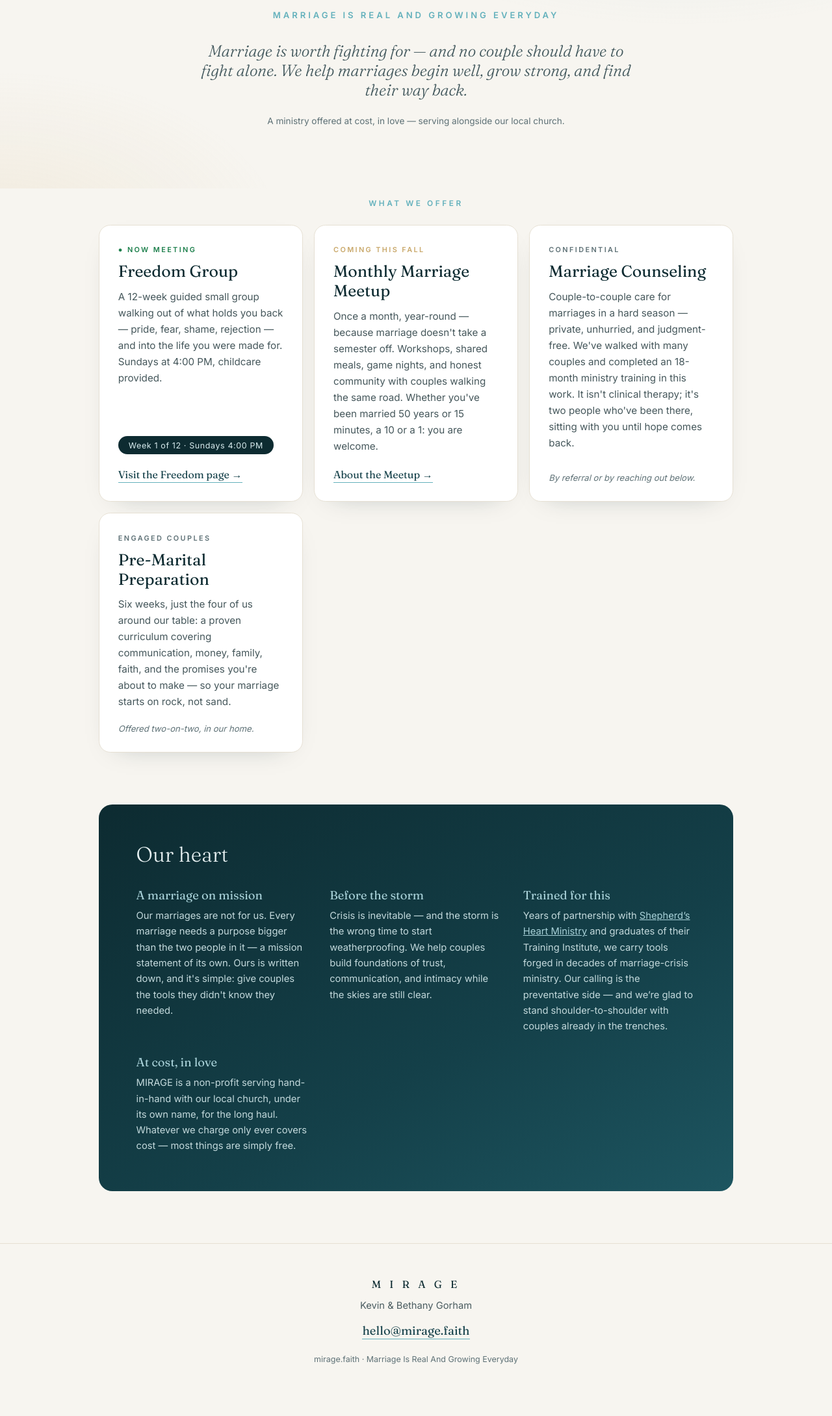
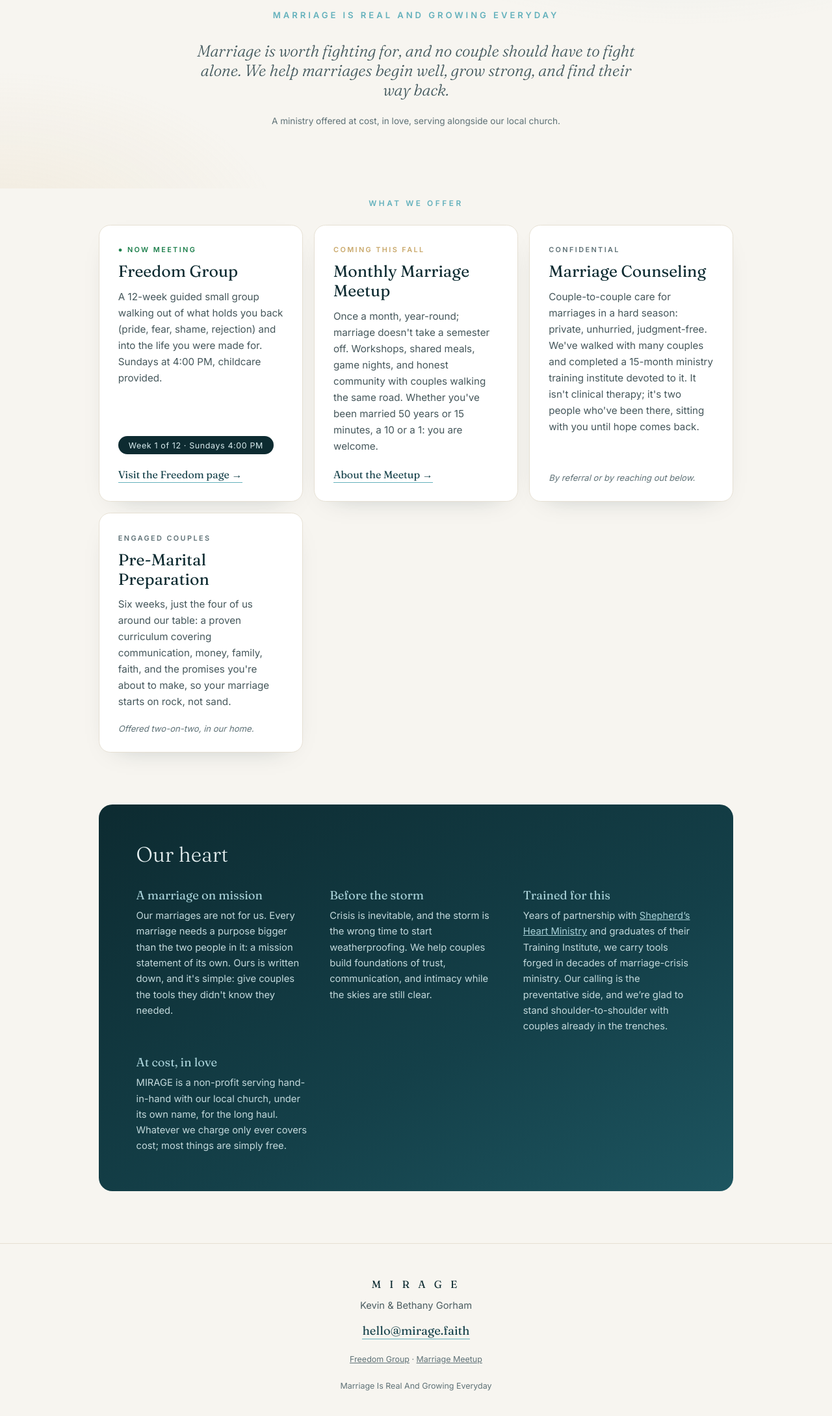
Before and after one commit to mirage-faith/web, a website: page public/index.html in a window 1280 px wide. Shown: the part 263-2442 px from the top of the page at 65% size. Before the commit the page ends 2420 px from the top, so only its background shows below. Drawn offline with Linux system fonts and the light colour scheme.

Commit message:
Polish pass: zero em-dashes, heading rename, 15-month, cross-nav
Iron-sharpens-iron heading renamed to Walking the Same Road (name
collision with the men's group). Counseling training corrected to
the 15-month figure per SHM's own site. Every em-dash across all
three pages replaced with parens, semicolons, or rephrasing; footer
cross-links added between Freedom, Meetup, and home.

Co-Authored-By: Claude Fable 5 <noreply@anthropic.com>

```diff
--- a/public/index.html
+++ b/public/index.html
@@ -3,9 +3,9 @@
 <head>
   <meta charset="utf-8">
   <meta name="viewport" content="width=device-width, initial-scale=1">
-  <title>MIRAGE — Marriage Is Real And Growing Everyday</title>
-  <meta name="description" content="MIRAGE is a marriage ministry: small groups, monthly meetups, confidential couple-to-couple counseling, and pre-marital preparation — offered at cost, in love.">
-  <meta property="og:title" content="MIRAGE — Marriage Is Real And Growing Everyday">
+  <title>MIRAGE · Marriage Is Real And Growing Everyday</title>
+  <meta name="description" content="MIRAGE is a marriage ministry: small groups, monthly meetups, confidential couple-to-couple counseling, and pre-marital preparation, offered at cost, in love.">
+  <meta property="og:title" content="MIRAGE · Marriage Is Real And Growing Everyday">
   <meta property="og:description" content="Small groups · Monthly Marriage Meetup · Confidential counseling · Pre-marital preparation">
   <meta property="og:url" content="https://mirage.faith">
   <meta property="og:type" content="website">
@@ -113,8 +113,8 @@
   <header class="hero">
     <div class="mark rise">MIRAGE</div>
     <div class="expand rise d1">Marriage Is Real And Growing Everyday</div>
-    <p class="mission rise d2">Marriage is worth fighting for — and no couple should have to fight alone. We help marriages begin well, grow strong, and find their way back.</p>
-    <div class="note rise d3">A ministry offered at cost, in love — serving alongside our local church.</div>
+    <p class="mission rise d2">Marriage is worth fighting for, and no couple should have to fight alone. We help marriages begin well, grow strong, and find their way back.</p>
+    <div class="note rise d3">A ministry offered at cost, in love, serving alongside our local church.</div>
   </header>
 
   <div class="grid-wrap">
@@ -124,7 +124,7 @@
       <div class="card rise d1">
         <div class="tag live">● Now meeting</div>
         <h3>Freedom Group</h3>
-        <p>A 12-week guided small group walking out of what holds you back — pride, fear, shame, rejection — and into the life you were made for. Sundays at 4:00 PM, childcare provided.</p>
+        <p>A 12-week guided small group walking out of what holds you back (pride, fear, shame, rejection) and into the life you were made for. Sundays at 4:00 PM, childcare provided.</p>
         <span class="chip" id="freedom-chip">Sundays · 4:00 PM</span>
         <a class="go" href="/freedom">Visit the Freedom page →</a>
       </div>
@@ -132,21 +132,21 @@
       <div class="card rise d2">
         <div class="tag soon">Coming this fall</div>
         <h3>Monthly Marriage Meetup</h3>
-        <p>Once a month, year-round — because marriage doesn't take a semester off. Workshops, shared meals, game nights, and honest community with couples walking the same road. Whether you've been married 50 years or 15 minutes, a 10 or a 1: you are welcome.</p>
+        <p>Once a month, year-round; marriage doesn't take a semester off. Workshops, shared meals, game nights, and honest community with couples walking the same road. Whether you've been married 50 years or 15 minutes, a 10 or a 1: you are welcome.</p>
         <a class="go" href="/mmm">About the Meetup →</a>
       </div>
 
       <div class="card rise d2">
         <div class="tag">Confidential</div>
         <h3>Marriage Counseling</h3>
-        <p>Couple-to-couple care for marriages in a hard season — private, unhurried, and judgment-free. We've walked with many couples and completed an 18-month ministry training in this work. It isn't clinical therapy; it's two people who've been there, sitting with you until hope comes back.</p>
+        <p>Couple-to-couple care for marriages in a hard season: private, unhurried, judgment-free. We've walked with many couples and completed a 15-month ministry training institute devoted to it. It isn't clinical therapy; it's two people who've been there, sitting with you until hope comes back.</p>
         <div class="quiet">By referral or by reaching out below.</div>
       </div>
 
       <div class="card rise d3">
         <div class="tag">Engaged couples</div>
         <h3>Pre-Marital Preparation</h3>
-        <p>Six weeks, just the four of us around our table: a proven curriculum covering communication, money, family, faith, and the promises you're about to make — so your marriage starts on rock, not sand.</p>
+        <p>Six weeks, just the four of us around our table: a proven curriculum covering communication, money, family, faith, and the promises you're about to make, so your marriage starts on rock, not sand.</p>
         <div class="quiet">Offered two-on-two, in our home.</div>
       </div>
 
@@ -158,19 +158,19 @@
       <h2>Our heart</h2>
       <div class="pt">
         <div class="t">A marriage on mission</div>
-        <p>Our marriages are not for us. Every marriage needs a purpose bigger than the two people in it — a mission statement of its own. Ours is written down, and it's simple: give couples the tools they didn't know they needed.</p>
+        <p>Our marriages are not for us. Every marriage needs a purpose bigger than the two people in it: a mission statement of its own. Ours is written down, and it's simple: give couples the tools they didn't know they needed.</p>
       </div>
       <div class="pt">
         <div class="t">Before the storm</div>
-        <p>Crisis is inevitable — and the storm is the wrong time to start weatherproofing. We help couples build foundations of trust, communication, and intimacy while the skies are still clear.</p>
+        <p>Crisis is inevitable, and the storm is the wrong time to start weatherproofing. We help couples build foundations of trust, communication, and intimacy while the skies are still clear.</p>
       </div>
       <div class="pt">
         <div class="t">Trained for this</div>
-        <p>Years of partnership with <a href="https://shministry.com" style="color:#a9d2d9">Shepherd&rsquo;s Heart Ministry</a> and graduates of their Training Institute, we carry tools forged in decades of marriage-crisis ministry. Our calling is the preventative side — and we&rsquo;re glad to stand shoulder-to-shoulder with couples already in the trenches.</p>
+        <p>Years of partnership with <a href="https://shministry.com" style="color:#a9d2d9">Shepherd&rsquo;s Heart Ministry</a> and graduates of their Training Institute, we carry tools forged in decades of marriage-crisis ministry. Our calling is the preventative side, and we&rsquo;re glad to stand shoulder-to-shoulder with couples already in the trenches.</p>
       </div>
       <div class="pt">
         <div class="t">At cost, in love</div>
-        <p>MIRAGE is a non-profit serving hand-in-hand with our local church, under its own name, for the long haul. Whatever we charge only ever covers cost — most things are simply free.</p>
+        <p>MIRAGE is a non-profit serving hand-in-hand with our local church, under its own name, for the long haul. Whatever we charge only ever covers cost; most things are simply free.</p>
       </div>
     </div>
   </div>
@@ -179,7 +179,8 @@
     <div class="mark">M I R A G E</div>
     <div class="who">Kevin &amp; Bethany Gorham</div>
     <div class="mail"><a href="mailto:hello@mirage.faith">hello@mirage.faith</a></div>
-    <div class="fine">mirage.faith · Marriage Is Real And Growing Everyday</div>
+    <div class="fine"><a href="/freedom" style="color:inherit">Freedom Group</a> · <a href="/mmm" style="color:inherit">Marriage Meetup</a></div>
+    <div class="fine">Marriage Is Real And Growing Everyday</div>
   </footer>
 
   <script>
```
Also changed, not shown: public/freedom/index.html (+10 -10 lines), public/mmm/index.html (+7 -7 lines).
